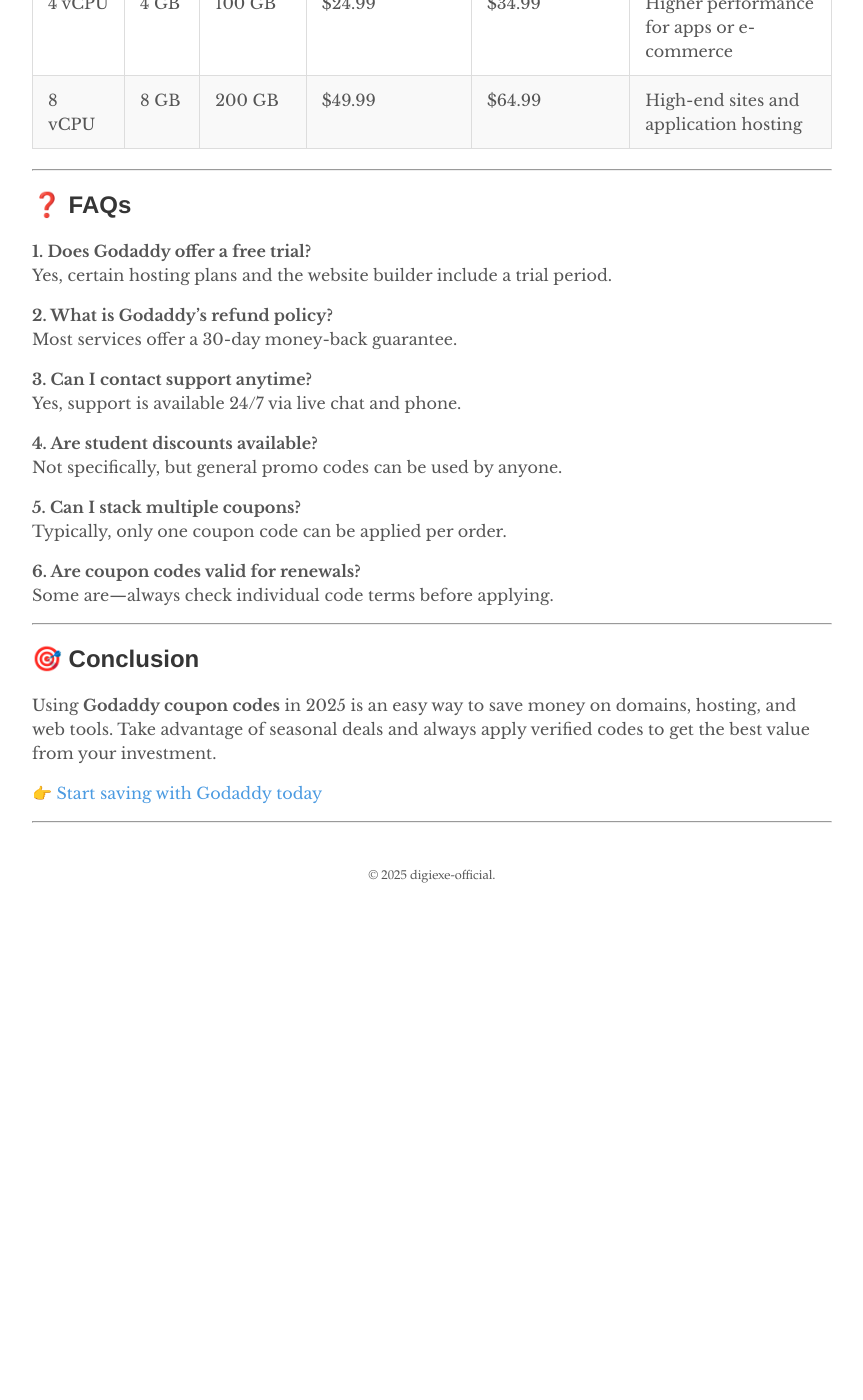
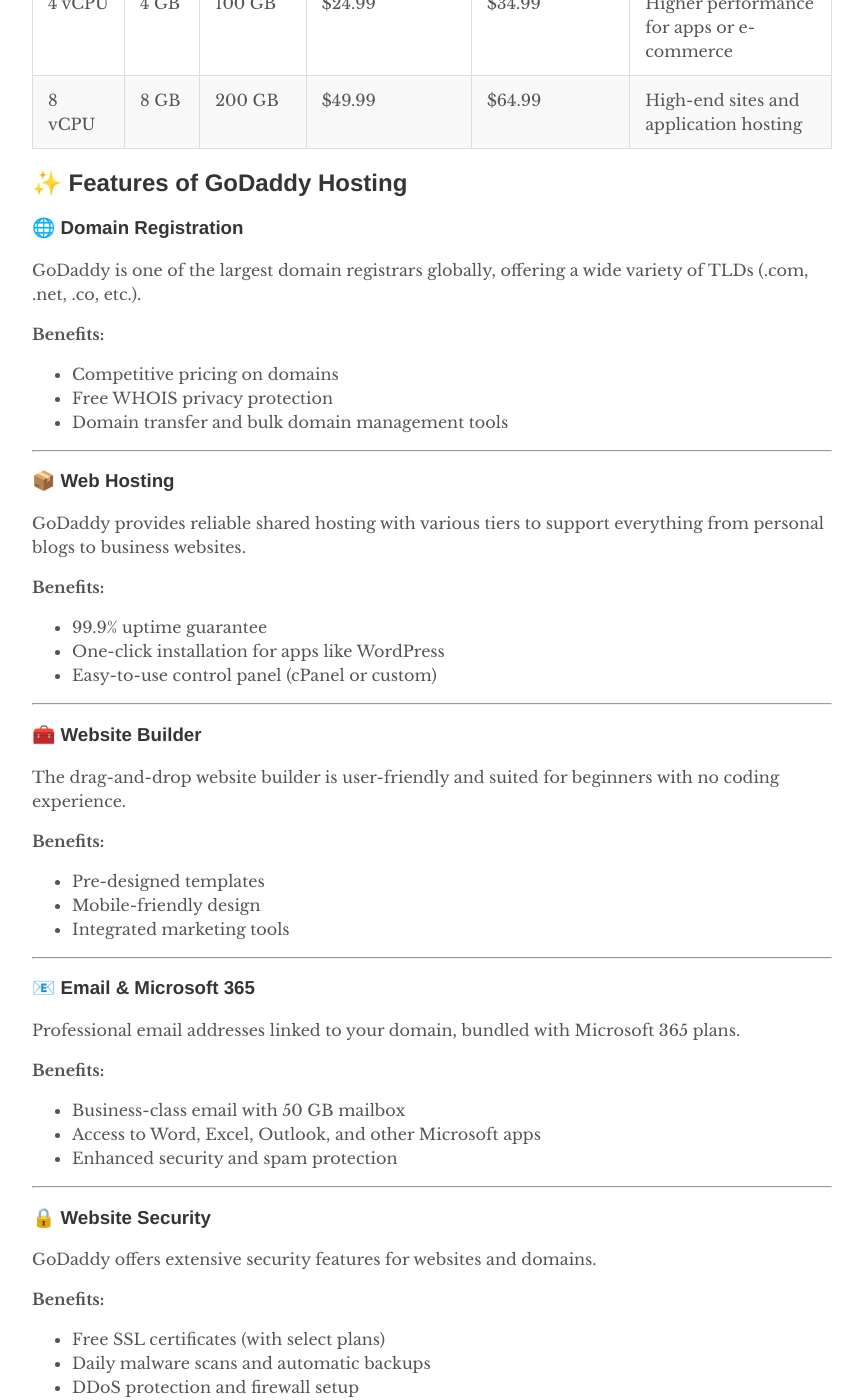
Before and after one commit to digiexe-official/dg, a Jekyll site: the page built from wp/godaddy coupon codes.md, in a window 1280 px wide and 1400 px high, scrolled down 3067 px. Shown: the whole window, without its empty margins (208-1071 px from the left). Built offline with Jekyll 4.4.1, drawn with Linux system fonts in a browser that asks for light colours; before the commit the page ends 3986 px from its top, so only the background shows below that; some of the changed text lies outside the part shown.

Commit message:
Updated features

```diff
--- a/wp/godaddy coupon codes.md
+++ b/wp/godaddy coupon codes.md
@@ -64,7 +64,6 @@ Whether you're launching a new site or renewing services, these codes can help y
 
 </div>
 
-
 ---
 
 ## 🔍 How to Use Godaddy Coupon Codes?
@@ -125,6 +124,95 @@ Whether you're launching a new site or renewing services, these codes can help y
 | 4 vCPU      | 4 GB | 100 GB         | $24.99                    | $34.99               | Higher performance for apps or e-commerce      |
 | 8 vCPU      | 8 GB | 200 GB         | $49.99                    | $64.99               | High-end sites and application hosting         |
 
+## ✨ Features of GoDaddy Hosting
+
+### 🌐 Domain Registration
+GoDaddy is one of the largest domain registrars globally, offering a wide variety of TLDs (.com, .net, .co, etc.).
+
+**Benefits:**
+- Competitive pricing on domains
+- Free WHOIS privacy protection
+- Domain transfer and bulk domain management tools
+
+---
+
+### 📦 Web Hosting
+GoDaddy provides reliable shared hosting with various tiers to support everything from personal blogs to business websites.
+
+**Benefits:**
+- 99.9% uptime guarantee
+- One-click installation for apps like WordPress
+- Easy-to-use control panel (cPanel or custom)
+
+---
+
+### 🧰 Website Builder
+The drag-and-drop website builder is user-friendly and suited for beginners with no coding experience.
+
+**Benefits:**
+- Pre-designed templates
+- Mobile-friendly design
+- Integrated marketing tools
+
+---
+
+### 📧 Email & Microsoft 365
+Professional email addresses linked to your domain, bundled with Microsoft 365 plans.
+
+**Benefits:**
+- Business-class email with 50 GB mailbox
+- Access to Word, Excel, Outlook, and other Microsoft apps
+- Enhanced security and spam protection
+
+---
+
+### 🔒 Website Security
+GoDaddy offers extensive security features for websites and domains.
+
+**Benefits:**
+- Free SSL certificates (with select plans)
+- Daily malware scans and automatic backups
+- DDoS protection and firewall setup
+
+---
+
+### 🚀 Managed WordPress Hosting
+Specialized hosting tailored for WordPress sites with enhanced performance and security.
+
+**Benefits:**
+- Automatic WordPress updates
+- Daily backups and one-click restore
+- Free themes and plugins included
+
+---
+
+### 🛒 eCommerce Tools
+Supports online stores with WooCommerce hosting and other integrations.
+
+**Benefits:**
+- Product listing and inventory tools
+- Integrated payment processing
+- SEO and marketing tools included
+
+---
+
+### 💬 24/7 Customer Support
+Round-the-clock support via phone, chat, and email.
+
+**Benefits:**
+- Fast issue resolution
+- Expert guidance for technical and billing questions
+- Knowledge base and tutorials available
+
+---
+
+### 📈 Analytics and SEO Tools
+Built-in tools to help boost website visibility and monitor performance.
+
+**Benefits:**
+- SEO wizard for beginners
+- Integrated Google Analytics support
+- Real-time visitor insights
 
 ---
 
```
